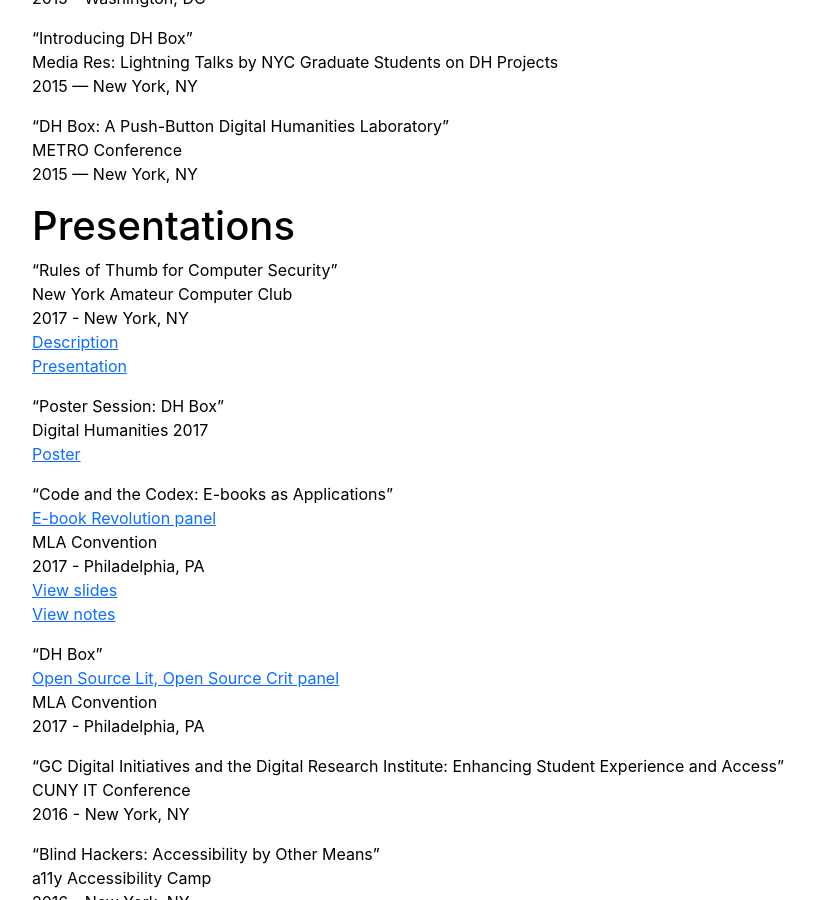
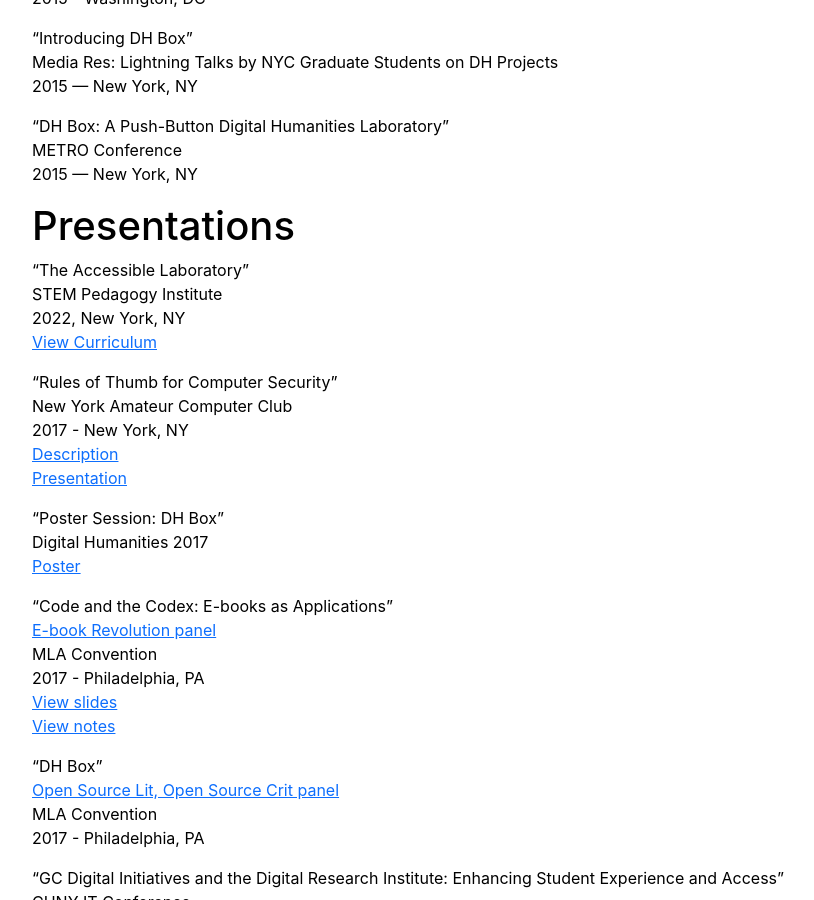
Before and after one commit to smythp/website, a Jekyll site: the page built from cv.md, in a window 1280 px wide and 900 px high, scrolled down 3314 px. Shown: the whole window, without its empty margins (96-910 px from the left). Built offline with Jekyll 4.4.1, drawn with Linux system fonts in a browser that asks for light colours.

Commit message:
Added accesible lab

```diff
--- a/cv.md
+++ b/cv.md
@@ -150,6 +150,11 @@
 2015 — New York, NY
 
 # Presentations
+
+"The Accessible Laboratory"
+STEM Pedagogy Institute
+2022, New York, NY
+[View Curriculum](https://iotaschool.com/resource/sequence/u/patrick/s/the-accessible-laboratory)
 
 "Rules of Thumb for Computer Security"
 New York Amateur Computer Club
```
